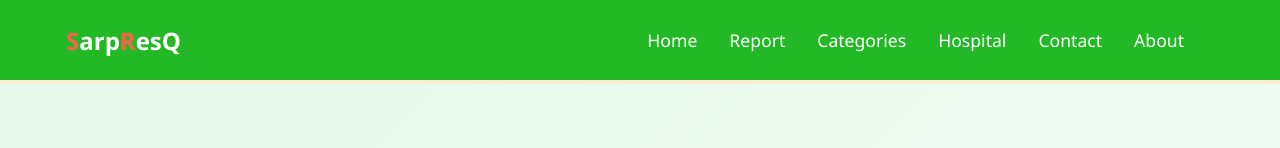
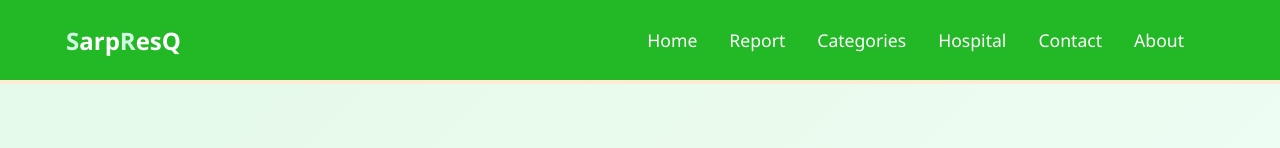
Before and after one commit to ashensilva12/SarpResQ, a React (Vite) app: page /Home in a window 1280 px wide. Shown: the top 148 px of the page. Built offline with nearby package versions, Linux system fonts and the light colour scheme.

Commit message:
Update Navbar.jsx

```diff
--- a/src/component/navigation/Navbar.jsx
+++ b/src/component/navigation/Navbar.jsx
@@ -11,7 +11,7 @@ function Navbar() {
     <div>
       <div className="navbar">
         <ul className="navlogo">
-          <li className="logo"><span style={{ color: 'tomato' }}>S</span>arp<span style={{ color: 'tomato' }}>R</span>esQ</li>
+          <li className="logo"><span style={{ color: '#d1fae5' }}>S</span>arp<span style={{ color: '#d1fae5' }}>R</span>esQ</li>
         </ul>
 
         <button
```
